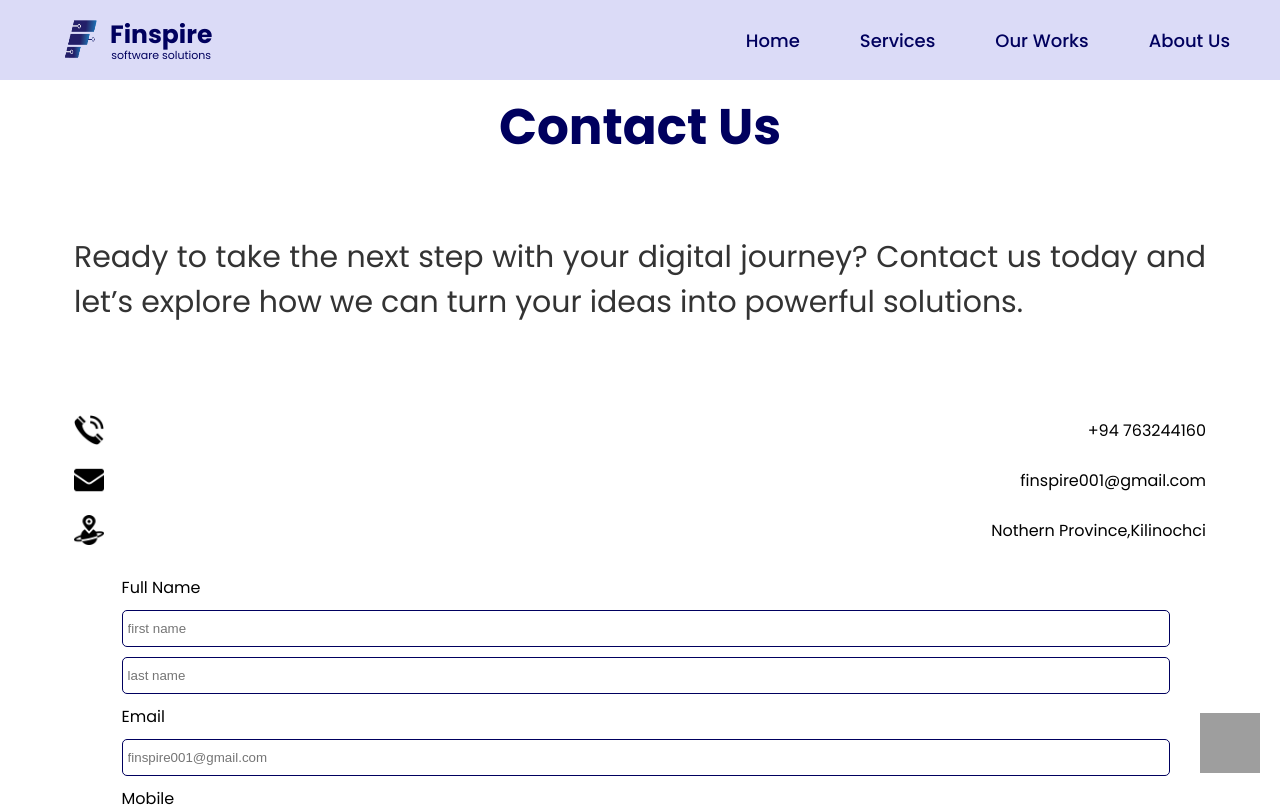
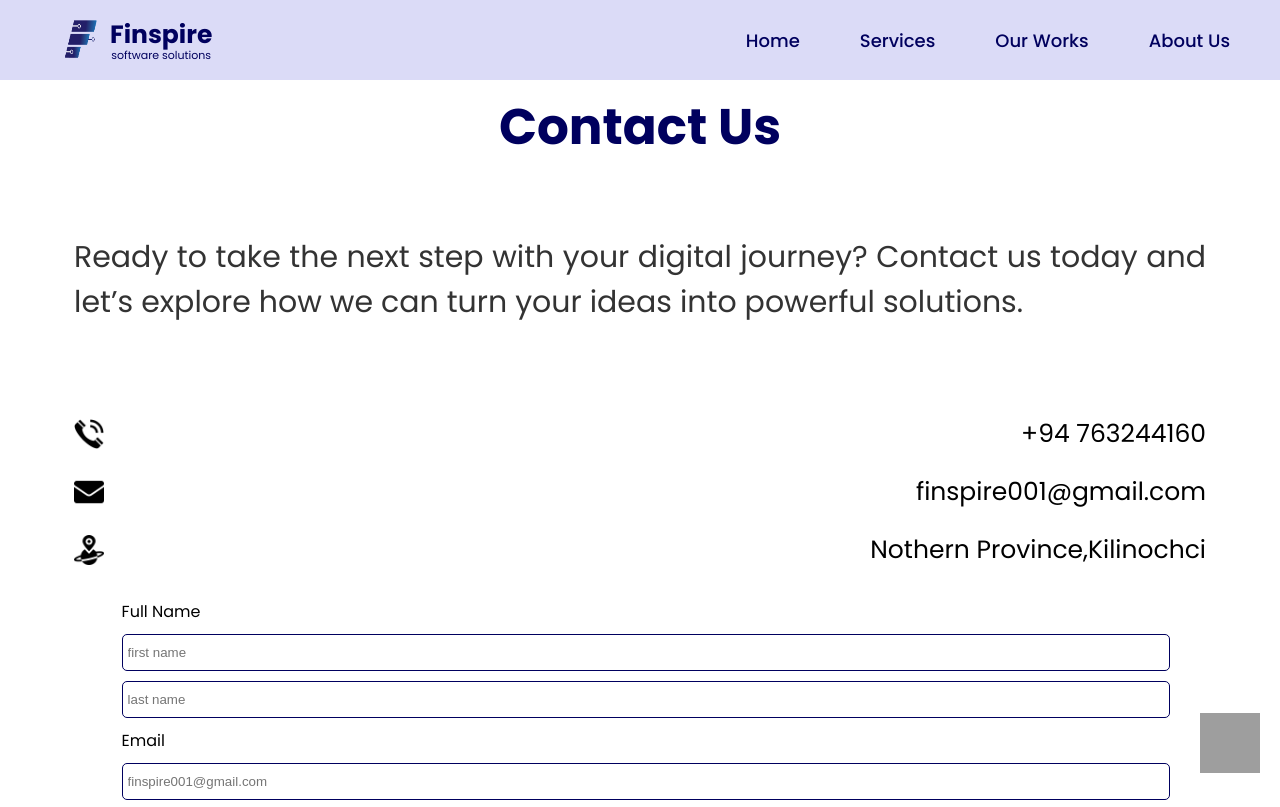
Before and after one commit to chayanthithan/finspiresolutions, an Angular app: page /contact in a window 1280 px wide. Shown: the top 807 px of the page. Built offline with nearby package versions, Linux system fonts and the light colour scheme; grey boxes are pictures that could not be loaded.

Commit message:
contact page design changes

```diff
--- a/src/app/pages/contact/contact.component.scss
+++ b/src/app/pages/contact/contact.component.scss
@@ -328,7 +328,7 @@ form {
         font-size: 30px;
     }
 
-    .contact__details[_ngcontent-ng-c1404503410] {
+    .contact__details {
         width: 100%;
         display: flex;
         flex-direction: column;
@@ -441,7 +441,7 @@ form {
         flex-direction: column;
         justify-content: center;
         align-items: center;
-        gap: 30px;
+        gap: 40px;
     }
     .mobile img,
     .email img,
@@ -474,7 +474,8 @@ form {
     .Fullname>input {
         border: 1px solid rgb(0, 0, 94);
         border-radius: 5px;
-        padding: 30px 5px;
+        padding: 20px 5px;
+        font-size: 25px;
     }
     .btn {
         width: 90%;
--- a/src/app/pages/home/home.component.scss
+++ b/src/app/pages/home/home.component.scss
@@ -1041,8 +1041,7 @@
         justify-content: center;
         align-items: flex-start;
     }
-
-    .message {
+    .message{
         width: 100%;
         height: 100%;
         display: flex;
@@ -1050,8 +1049,8 @@
         justify-content: center;
         align-items: flex-start;
         padding: 20px 0px;
+        gap: 50px;
     }
-
     .image__content img {
         height: 250px;
         width: 350px;
```
